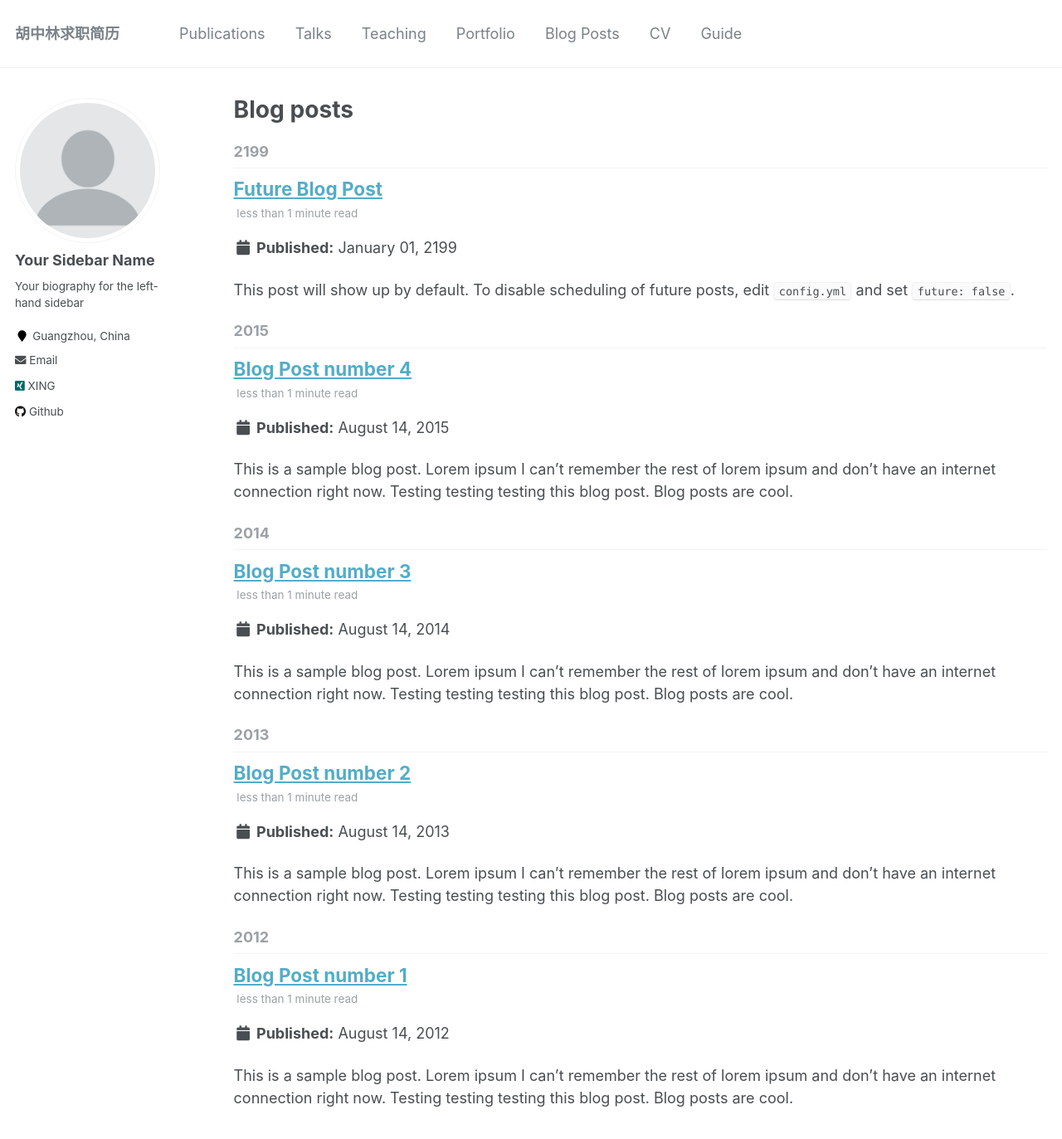
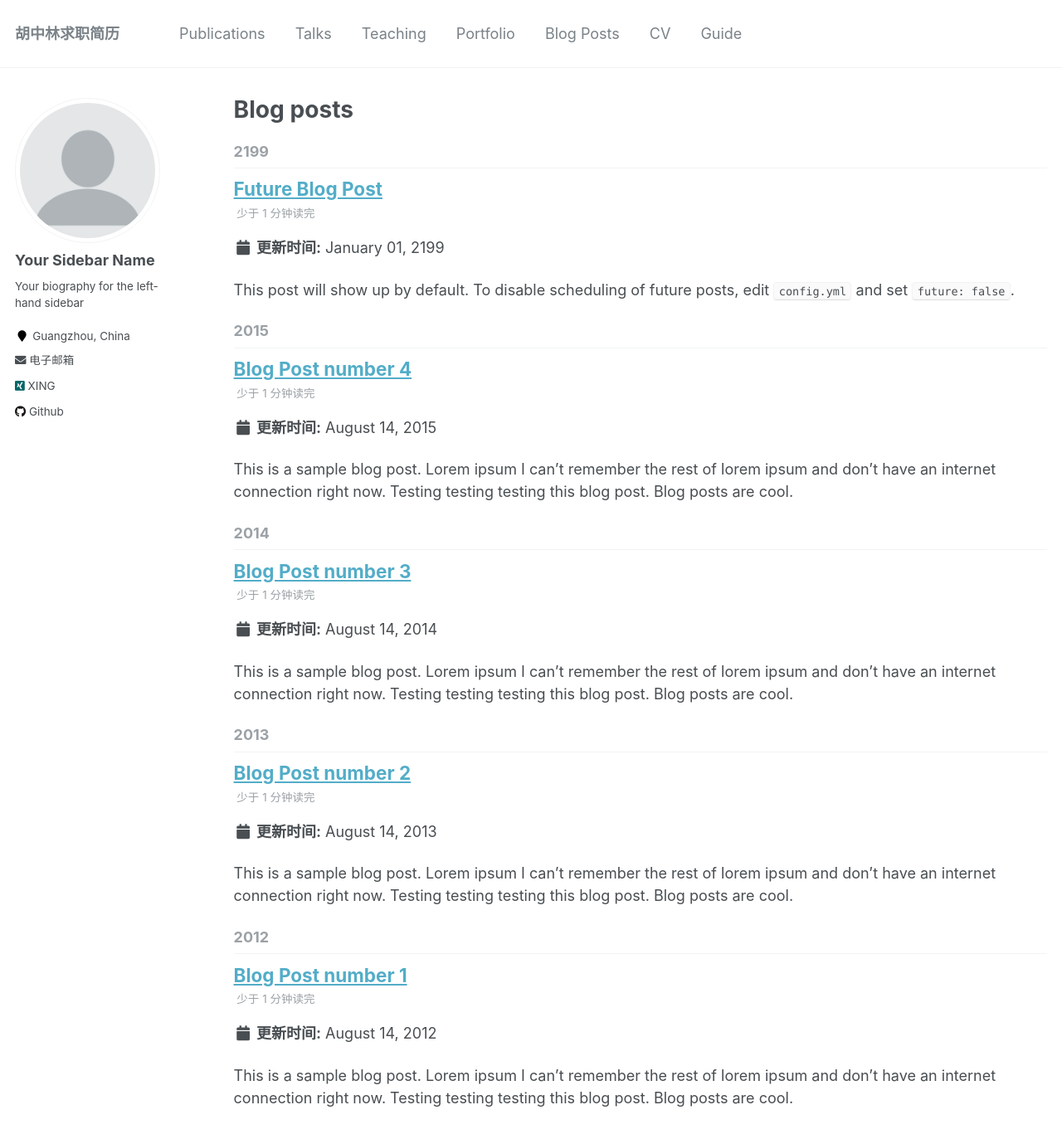
Before and after one commit to Neutrino3316/homepage-job-zh-CN, a Jekyll site: the page built from _pages/year-archive.html, in a window 1280 px wide and 1400 px high. Shown: the top 1373 px of the window at 83% size. Built offline with Jekyll 4.4.1, drawn with Linux system fonts in a browser that asks for light colours; part of the change alters nothing that is shown; some of the changed text lies outside the part shown.

Commit message:
update ui-text to zh-CN

```diff
--- a/_config.yml
+++ b/_config.yml
@@ -6,7 +6,7 @@
 # `jekyll serve`. If you change this file, please restart the server process.
 
 # Site Settings
-locale                   : "zh"
+locale                   : "zh-CN"
 title                    : "胡中林求职简历"
 title_separator          : "-"
 name                     : &name "胡中林"
--- a/_data/ui-text.yml
+++ b/_data/ui-text.yml
@@ -47,6 +47,92 @@ en-GB:
   <<: *DEFAULT_EN
 en-AU:
   <<: *DEFAULT_EN
+
+# Chinese  (zh-CN Chinese - China)
+# --------------------------------
+zh: &DEFAULT_ZH_HANS
+  page                       : "页面"
+  pagination_previous        : "前一页"
+  pagination_next            : "后一页"
+  breadcrumb_home_label      : "首页"
+  breadcrumb_separator       : "/"
+  menu_label                 : "切换菜单"
+  toc_label                  : "本页目录"
+  ext_link_label             : "直接链接"
+  less_than                  : "少于"
+  minute_read                : "分钟读完"
+  share_on_label             : "分享"
+  meta_label                 :
+  tags_label                 : "标签:"
+  categories_label           : "分类:"
+  date_label                 : "更新时间:"
+  comments_label             : "留下评论"
+  comments_title             : "评论"
+  more_label                 : "了解更多"
+  related_label              : "猜您还喜欢"
+  follow_label               : "关注:"
+  feed_label                 : "Feed"
+  powered_by                 : "技术来自于"
+  website_label              : "网站"
+  email_label                : "电子邮箱"
+  recent_posts               : "最新文章"
+  undefined_wpm              : "_config.yml配置中words_per_minute字段未定义"
+  comment_form_info          : "您的电子邮箱地址并不会被展示。请填写标记为必须的字段。"
+  comment_form_comment_label : "评论"
+  comment_form_md_info       : "Markdown语法已支持。"
+  comment_form_name_label    : "姓名"
+  comment_form_email_label   : "电子邮箱"
+  comment_form_website_label : "网站（可选）"
+  comment_btn_submit         : "提交评论"
+  comment_btn_submitted      : "已提交"
+  comment_success_msg        : "感谢您的评论！被批准后它会立即在此站点展示。"
+  comment_error_msg          : "很抱歉，您的提交存在错误。请确保所有必填字段都已填写正确，然后再试一次。"
+  loading_label              : "正在加载..."
+zh-CN:
+  <<: *DEFAULT_ZH_HANS
+zh-SG:
+  <<: *DEFAULT_ZH_HANS
+# Taiwan (Traditional Chinese)
+zh-TW: &DEFAULT_ZH_HANT
+  page                       : "頁面"
+  pagination_previous        : "較舊"
+  pagination_next            : "較新"
+  breadcrumb_home_label      : "首頁"
+  breadcrumb_separator       : "/"
+  menu_label                 : "切換選單"
+  toc_label                  : "本頁"
+  ext_link_label             : "外部連結"
+  less_than                  : "少於"
+  minute_read                : "分鐘閱讀"
+  share_on_label             : "分享到"
+  meta_label                 :
+  tags_label                 : "標籤:"
+  categories_label           : "分類:"
+  date_label                 : "更新時間:"
+  comments_label             : "留言"
+  comments_title             : "留言內容"
+  more_label                 : "了解更多"
+  related_label              : "猜您有與趣"
+  follow_label               : "追蹤:"
+  feed_label                 : "RSS Feed"
+  powered_by                 : "Powered by"
+  website_label              : "網站"
+  email_label                : "電子信箱"
+  recent_posts               : "最新文章"
+  undefined_wpm              : "_config.yml 中未定義 words_per_minute"
+  comment_form_info          : "您的電子信箱不會被公開. 必填部份已標記"
+  comment_form_comment_label : "留言內容"
+  comment_form_md_info       : "支援Markdown語法。"
+  comment_form_name_label    : "名字"
+  comment_form_email_label   : "電子信箱帳號"
+  comment_form_website_label : "網頁 (可選填)"
+  comment_btn_submit         : "送出留言"
+  comment_btn_submitted      : "已送出"
+  comment_success_msg        : "感謝您的留言！ 審核後將會顯示在站上。"
+  comment_error_msg          : "抱歉，部份資料輸入有問題。請確認資料填寫正確後再試一次。"
+  loading_label              : "載入中..."
+zh-HK:
+  <<: *DEFAULT_ZH_HANT
 
 # Spanish
 # --------------
```
